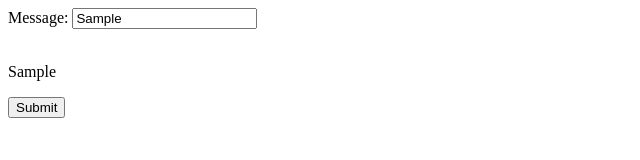
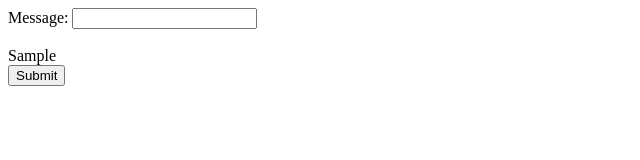
Before and after one commit to HopperAlex04/TheListeningPost, a plain HTML site: page index.html in a window 1280 px wide. Both pictures are taken after typing "Sample" into the empty fields and a click on the button "Submit". Shown: the whole page, without its empty margins (0-640 px from the left). Drawn offline with Linux system fonts and the light colour scheme.

Commit message:
Implemented Message Queue, So that we only store a certain number of messages and can add new messages

```diff
--- a/app.js
+++ b/app.js
@@ -1,4 +1,27 @@
-document.getElementById('submit').addEventListener('click', function() {
-    var message = document.getElementById('msg').value;
-    document.getElementById('output').innerHTML = message;
+var MAX_MESSAGES = 10;
+var messages = [];
+
+var msgInput = document.getElementById('msg');
+var output = document.getElementById('output');
+var submitBtn = document.getElementById('submit');
+
+function renderMessages() {
+    output.innerHTML = '';
+    messages.forEach(function (text) {
+        var el = document.createElement('div');
+        el.className = 'message';
+        el.textContent = text;
+        output.appendChild(el);
+    });
+}
+
+submitBtn.addEventListener('click', function () {
+    var text = msgInput.value.trim();
+    if (!text) return;
+    if (messages.length >= MAX_MESSAGES) {
+        messages.shift();
+    }
+    messages.push(text);
+    renderMessages();
+    msgInput.value = '';
 });
--- a/index.html
+++ b/index.html
@@ -1,7 +1,7 @@
 
 <label for="fname">Message:</label>
 <input type="text" id="msg" name="message"><br><br>
-<p id="output"></p>
+<div id="output"></div>
 <button type="button" id="submit">Submit</button>
 
 
```
